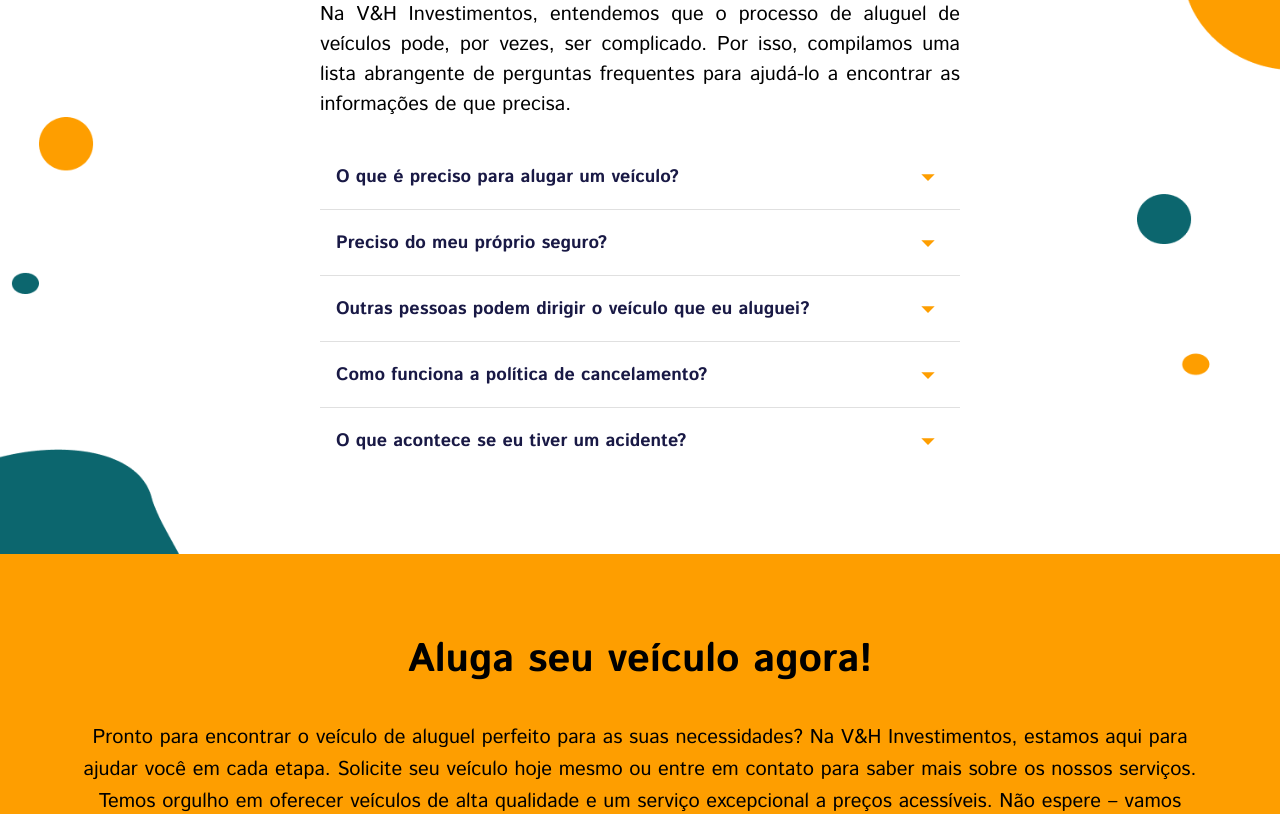
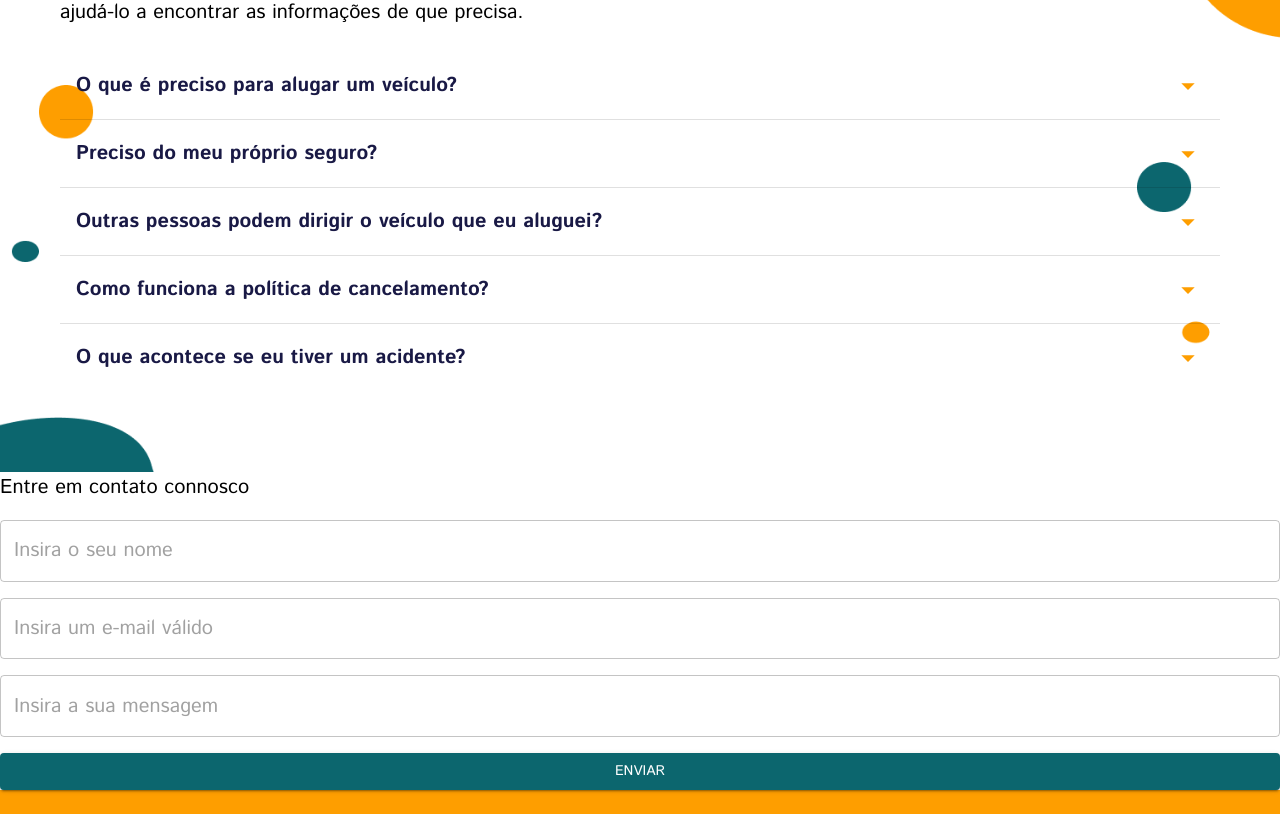
Before and after one commit to d-coder47/rent-a-car, a React (Vite) app: page / in a window 1280 px wide. Shown: the part 2780-3594 px from the top of the page. Built offline with nearby package versions, Linux system fonts and the light colour scheme.

Commit message:
chore: fixed services + faqs font size

```diff
--- a/src/MuiTheme.tsx
+++ b/src/MuiTheme.tsx
@@ -38,7 +38,16 @@ const MuiTheme = ({ children }: MUIThemeInterface) => {
         lineHeight: 1.4,
         fontSize: "24px",
         [breakpoints.down("md")]: { fontSize: "20px" },
+        [breakpoints.down("lg")]: { fontSize: "22px" },
         [breakpoints.between("lg", "xl")]: { fontSize: "22px" },
+      },
+      h5: {
+        fontWeight: 600,
+        lineHeight: 1.4,
+        fontSize: "22px",
+        [breakpoints.down("md")]: { fontSize: "14px" },
+        [breakpoints.down("lg")]: { fontSize: "16px" },
+        [breakpoints.between("lg", "xl")]: { fontSize: "20px" },
       },
       body1: {
         fontWeight: 400,
--- /dev/null
+++ b/src/components/Contact/Contact.tsx
@@ -0,0 +1,11 @@
+import EmailForm from "./EmailForm";
+
+const Contact = () => {
+  return (
+    <div>
+      <EmailForm />
+    </div>
+  );
+};
+
+export default Contact;
--- /dev/null
+++ b/src/components/Contact/EmailForm.tsx
@@ -0,0 +1,36 @@
+import { Box, Button, TextField, Typography, useTheme } from "@mui/material";
+
+const EmailForm = () => {
+  const theme = useTheme();
+
+  return (
+    <Box
+      // component="form"
+      // autoComplete="off"
+      sx={{
+        display: "flex",
+        flexDirection: "column",
+        gap: "1rem",
+      }}
+    >
+      <Typography>Entre em contato connosco</Typography>
+      <TextField required id="name" placeholder="Insira o seu nome" />
+      <TextField required id="email" placeholder="Insira um e-mail válido" />
+      <TextField required id="message" placeholder="Insira a sua mensagem" />
+      <Button
+        variant="contained"
+        sx={{
+          color: "#ffffff",
+          background: theme.palette.secondary.main,
+          "&:hover": {
+            backgroundColor: theme.palette.secondary.dark,
+          },
+        }}
+      >
+        Enviar
+      </Button>
+    </Box>
+  );
+};
+
+export default EmailForm;
--- a/src/components/FAQs/FAQs.tsx
+++ b/src/components/FAQs/FAQs.tsx
@@ -22,11 +22,11 @@ const FAQs = () => {
         gap="1.5rem"
         sx={{
           margin: {
-            xs: "30px 4rem",
+            xs: "30px 2rem",
             sm: "30px 4rem",
-            md: "30px 12rem",
-            lg: "80px 20rem",
-            xl: "80px 28rem",
+            md: "30px 4rem",
+            lg: "80px 60px",
+            xl: "80px 60px",
           },
         }}
       >
--- a/src/components/FAQs/Questions.tsx
+++ b/src/components/FAQs/Questions.tsx
@@ -2,7 +2,7 @@ import Accordion from "@mui/material/Accordion";
 import AccordionSummary from "@mui/material/AccordionSummary";
 import AccordionDetails from "@mui/material/AccordionDetails";
 import { FAQs } from "../../constants";
-import { Box } from "@mui/material";
+import { Box, Typography } from "@mui/material";
 import { useCallback, useState } from "react";
 import { ArrowDropDown, ArrowDropUp } from "@mui/icons-material";
 
@@ -39,15 +39,11 @@ export default function Questions() {
             id={`panel${index + 1}-header`}
             sx={{
               color: "#191945",
-              fontFamily: "Istok Web",
-              fontSize: "18px",
-              fontWeight: "700",
-              lineHeight: "26px",
               textAlign: "left",
               padding: { xs: "8px 0px ", md: "8px 16px" },
             }}
           >
-            {item.title}
+            <Typography variant="h5">{item.title}</Typography>
           </AccordionSummary>
           <AccordionDetails
             sx={{ padding: { xs: "8px 0px 20px ", md: "8px 16px 16px" } }}
@@ -55,15 +51,12 @@ export default function Questions() {
             <Box
               sx={{
                 width: "90%",
-                color: "#666666",
-                fontFamily: "Istok Web",
-                fontSize: "16px",
-                fontWeight: "400",
-                lineHeight: "24px",
                 textAlign: "left",
               }}
             >
-              {item.description}
+              <Typography variant="subtitle1" sx={{ color: "#666666" }}>
+                {item.description}
+              </Typography>
             </Box>
           </AccordionDetails>
         </Accordion>
--- a/src/components/Services/Services.tsx
+++ b/src/components/Services/Services.tsx
@@ -29,9 +29,9 @@ const Services = () => {
       </Typography>
       <Typography variant="body1">
         Com uma equipe altamente qualificada e um compromisso inabalável com a
-        satisfação do cliente, <br /> a V&H Investimentos se posiciona como a
-        escolha ideal para lhe proporcionar conforto, segurança e satisfação ao
-        conduzir um veículo.
+        satisfação do cliente, a V&H Investimentos se posiciona como a escolha
+        ideal para lhe proporcionar conforto, segurança e satisfação ao conduzir
+        um veículo.
       </Typography>
       <Grid2
         display="flex"
--- a/src/pages/Home.tsx
+++ b/src/pages/Home.tsx
@@ -8,6 +8,7 @@ import Testimonials from "../components/Testimonials/Testimonials";
 import FAQs from "../components/FAQs/FAQs";
 import Engagement from "../components/Engagement/Engagement";
 import Footer from "../components/Footer/Footer";
+import Contact from "../components/Contact/Contact";
 
 const Home = () => {
   return (
@@ -19,6 +20,7 @@ const Home = () => {
       <Services />
       <Testimonials />
       <FAQs />
+      <Contact />
       <Engagement />
       <Footer />
     </Box>
```
